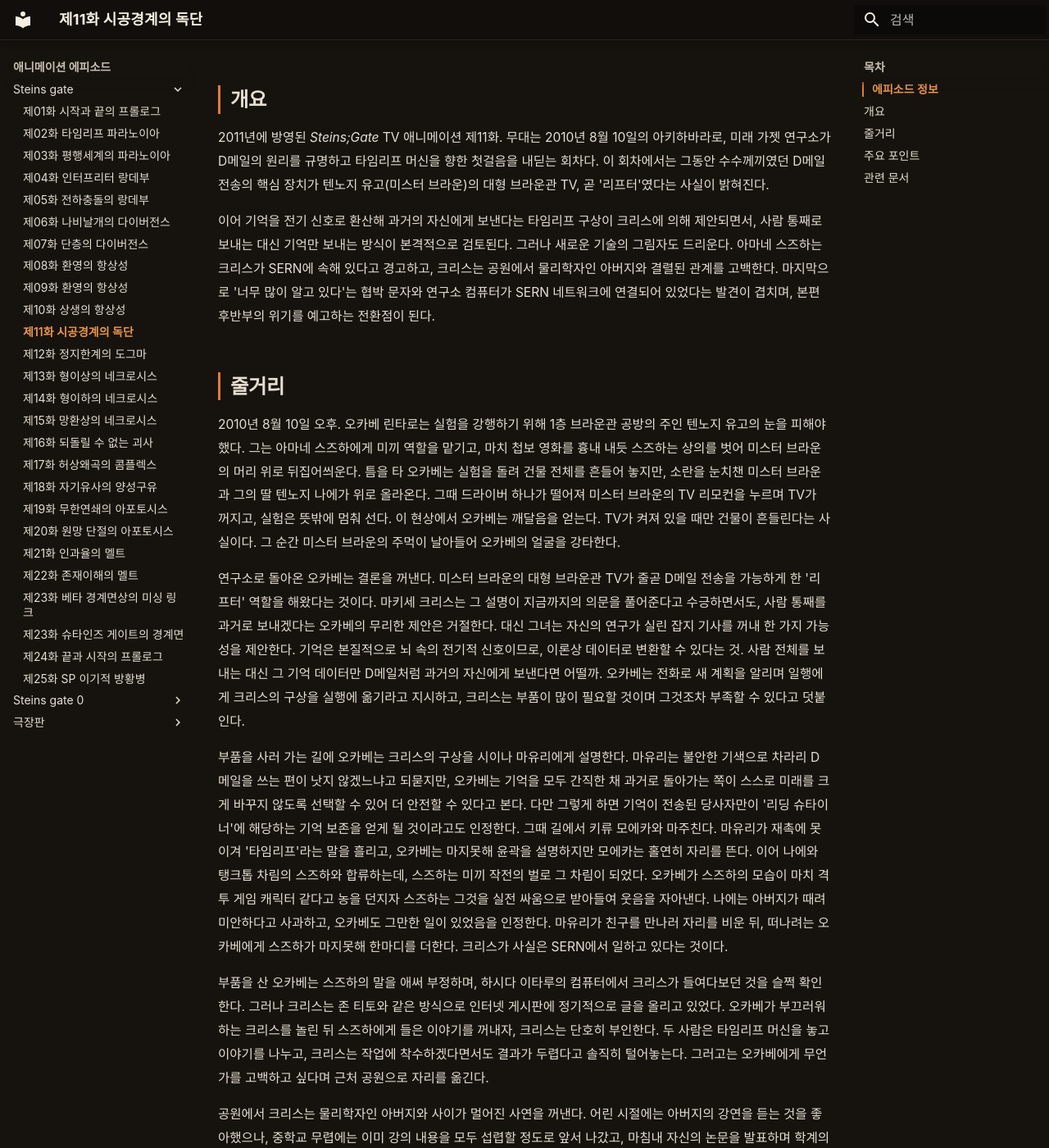
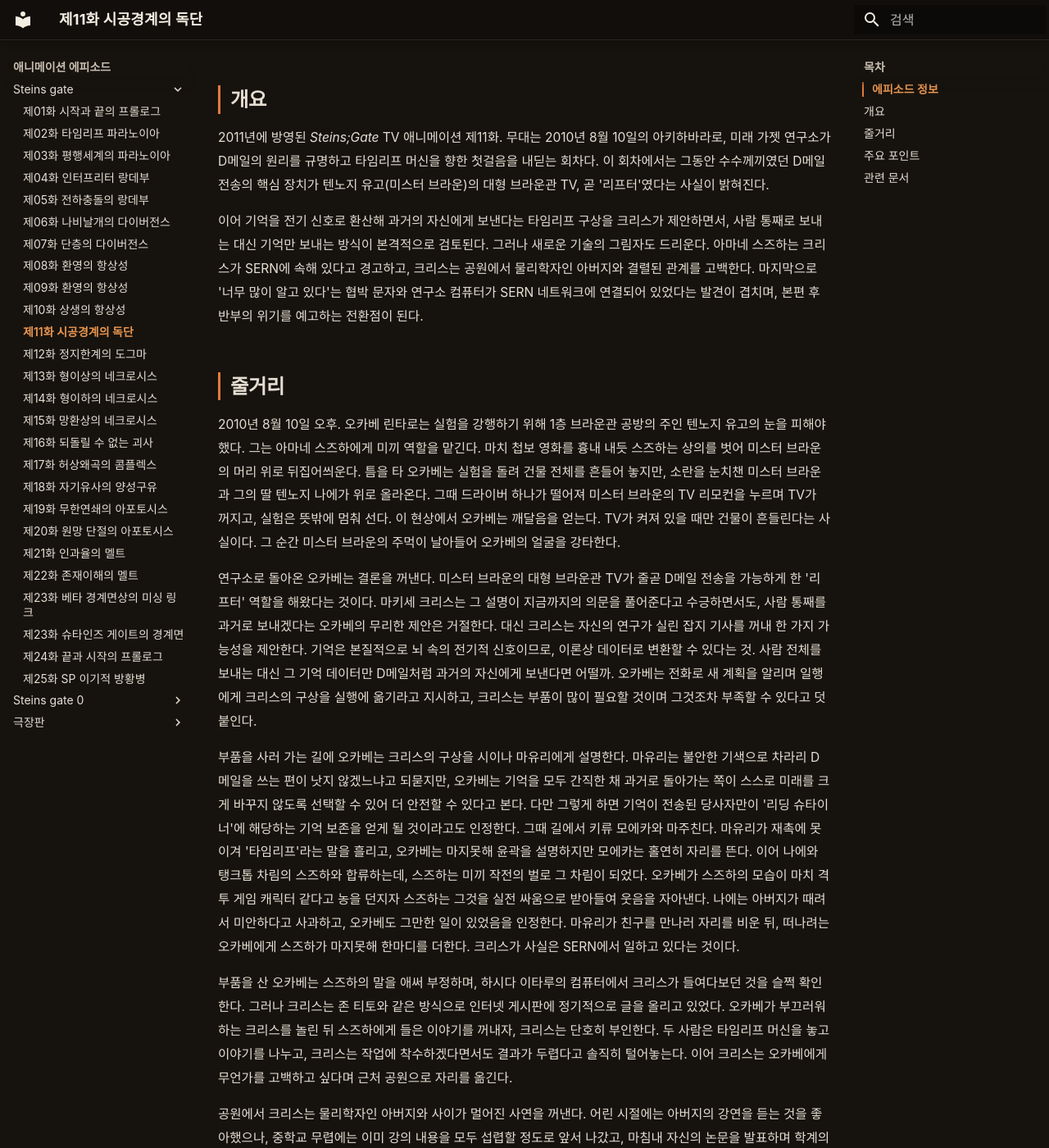
Before and after one commit to sgwiki/sgwiki.github.io, an MkDocs documentation site: the page built from wiki/애니메이션-에피소드/steins-gate/제11화-시공경계의-독단.md, in a window 1280 px wide and 1400 px high, scrolled down 1089 px. Shown: the whole window at 82% size. Built offline with MkDocs 1.6.1 and Material for MkDocs 9.7.7, drawn with Linux system fonts in a browser that asks for light colours; some web fonts are replaced; some of the changed text lies outside the part shown.

Commit message:
chore(wiki): sg-ep11 정비 — 번역투 수동태 교정·대명사 명시화·문장 분리·스포일러 배지 맞춤법
Co-Authored-By: Claude Opus 4.6 <noreply@anthropic.com>

```diff
--- a/wiki/애니메이션-에피소드/steins-gate/제11화-시공경계의-독단.md
+++ b/wiki/애니메이션-에피소드/steins-gate/제11화-시공경계의-독단.md
@@ -7,7 +7,7 @@ description: "*Steins;Gate* 본편 제11화. 미스터 브라운의 대형 브
 ---
 
 !!! warning "스포일러"
-    이 문서는 *Steins;Gate* 본편 중후반 전개(리프터의 정체, 타임리프 머신의 기원, 크리스와 아버지의 부녀 갈등, SERN의 연구소 침입 징후 등)를 포함합니다 (main_story).
+    이 문서는 *Steins;Gate* 본편 중후반 전개(리프터의 정체, 타임리프 머신의 기원, 크리스와 아버지의 부녀 갈등, SERN의 연구소 침입 징후 등)를 포함합니다(main_story).
 
 # 제11화: 시공경계의 독단 (Dogma of the Space-Time Boundary -Dogma in Event Horizon-)
 
@@ -30,17 +30,17 @@ description: "*Steins;Gate* 본편 제11화. 미스터 브라운의 대형 브
 
 2011년에 방영된 *Steins;Gate* TV 애니메이션 제11화. 무대는 2010년 8월 10일의 아키하바라로, 미래 가젯 연구소가 D메일의 원리를 규명하고 타임리프 머신을 향한 첫걸음을 내딛는 회차다. 이 회차에서는 그동안 수수께끼였던 D메일 전송의 핵심 장치가 텐노지 유고(미스터 브라운)의 대형 브라운관 TV, 곧 '리프터'였다는 사실이 밝혀진다.
 
-이어 기억을 전기 신호로 환산해 과거의 자신에게 보낸다는 타임리프 구상이 크리스에 의해 제안되면서, 사람 통째로 보내는 대신 기억만 보내는 방식이 본격적으로 검토된다. 그러나 새로운 기술의 그림자도 드리운다. 아마네 스즈하는 크리스가 SERN에 속해 있다고 경고하고, 크리스는 공원에서 물리학자인 아버지와 결렬된 관계를 고백한다. 마지막으로 '너무 많이 알고 있다'는 협박 문자와 연구소 컴퓨터가 SERN 네트워크에 연결되어 있었다는 발견이 겹치며, 본편 후반부의 위기를 예고하는 전환점이 된다.
+이어 기억을 전기 신호로 환산해 과거의 자신에게 보낸다는 타임리프 구상을 크리스가 제안하면서, 사람 통째로 보내는 대신 기억만 보내는 방식이 본격적으로 검토된다. 그러나 새로운 기술의 그림자도 드리운다. 아마네 스즈하는 크리스가 SERN에 속해 있다고 경고하고, 크리스는 공원에서 물리학자인 아버지와 결렬된 관계를 고백한다. 마지막으로 '너무 많이 알고 있다'는 협박 문자와 연구소 컴퓨터가 SERN 네트워크에 연결되어 있었다는 발견이 겹치며, 본편 후반부의 위기를 예고하는 전환점이 된다.
 
 ## 줄거리
 
-2010년 8월 10일 오후. 오카베 린타로는 실험을 강행하기 위해 1층 브라운관 공방의 주인 텐노지 유고의 눈을 피해야 했다. 그는 아마네 스즈하에게 미끼 역할을 맡기고, 마치 첩보 영화를 흉내 내듯 스즈하는 상의를 벗어 미스터 브라운의 머리 위로 뒤집어씌운다. 틈을 타 오카베는 실험을 돌려 건물 전체를 흔들어 놓지만, 소란을 눈치챈 미스터 브라운과 그의 딸 텐노지 나에가 위로 올라온다. 그때 드라이버 하나가 떨어져 미스터 브라운의 TV 리모컨을 누르며 TV가 꺼지고, 실험은 뜻밖에 멈춰 선다. 이 현상에서 오카베는 깨달음을 얻는다. TV가 켜져 있을 때만 건물이 흔들린다는 사실이다. 그 순간 미스터 브라운의 주먹이 날아들어 오카베의 얼굴을 강타한다.
+2010년 8월 10일 오후. 오카베 린타로는 실험을 강행하기 위해 1층 브라운관 공방의 주인 텐노지 유고의 눈을 피해야 했다. 그는 아마네 스즈하에게 미끼 역할을 맡긴다. 마치 첩보 영화를 흉내 내듯 스즈하는 상의를 벗어 미스터 브라운의 머리 위로 뒤집어씌운다. 틈을 타 오카베는 실험을 돌려 건물 전체를 흔들어 놓지만, 소란을 눈치챈 미스터 브라운과 그의 딸 텐노지 나에가 위로 올라온다. 그때 드라이버 하나가 떨어져 미스터 브라운의 TV 리모컨을 누르며 TV가 꺼지고, 실험은 뜻밖에 멈춰 선다. 이 현상에서 오카베는 깨달음을 얻는다. TV가 켜져 있을 때만 건물이 흔들린다는 사실이다. 그 순간 미스터 브라운의 주먹이 날아들어 오카베의 얼굴을 강타한다.
 
-연구소로 돌아온 오카베는 결론을 꺼낸다. 미스터 브라운의 대형 브라운관 TV가 줄곧 D메일 전송을 가능하게 한 '리프터' 역할을 해왔다는 것이다. 마키세 크리스는 그 설명이 지금까지의 의문을 풀어준다고 수긍하면서도, 사람 통째를 과거로 보내겠다는 오카베의 무리한 제안은 거절한다. 대신 그녀는 자신의 연구가 실린 잡지 기사를 꺼내 한 가지 가능성을 제안한다. 기억은 본질적으로 뇌 속의 전기적 신호이므로, 이론상 데이터로 변환할 수 있다는 것. 사람 전체를 보내는 대신 그 기억 데이터만 D메일처럼 과거의 자신에게 보낸다면 어떨까. 오카베는 전화로 새 계획을 알리며 일행에게 크리스의 구상을 실행에 옮기라고 지시하고, 크리스는 부품이 많이 필요할 것이며 그것조차 부족할 수 있다고 덧붙인다.
+연구소로 돌아온 오카베는 결론을 꺼낸다. 미스터 브라운의 대형 브라운관 TV가 줄곧 D메일 전송을 가능하게 한 '리프터' 역할을 해왔다는 것이다. 마키세 크리스는 그 설명이 지금까지의 의문을 풀어준다고 수긍하면서도, 사람 통째를 과거로 보내겠다는 오카베의 무리한 제안은 거절한다. 대신 크리스는 자신의 연구가 실린 잡지 기사를 꺼내 한 가지 가능성을 제안한다. 기억은 본질적으로 뇌 속의 전기적 신호이므로, 이론상 데이터로 변환할 수 있다는 것. 사람 전체를 보내는 대신 그 기억 데이터만 D메일처럼 과거의 자신에게 보낸다면 어떨까. 오카베는 전화로 새 계획을 알리며 일행에게 크리스의 구상을 실행에 옮기라고 지시하고, 크리스는 부품이 많이 필요할 것이며 그것조차 부족할 수 있다고 덧붙인다.
 
-부품을 사러 가는 길에 오카베는 크리스의 구상을 시이나 마유리에게 설명한다. 마유리는 불안한 기색으로 차라리 D메일을 쓰는 편이 낫지 않겠느냐고 되묻지만, 오카베는 기억을 모두 간직한 채 과거로 돌아가는 쪽이 스스로 미래를 크게 바꾸지 않도록 선택할 수 있어 더 안전할 수 있다고 본다. 다만 그렇게 하면 기억이 전송된 당사자만이 '리딩 슈타이너'에 해당하는 기억 보존을 얻게 될 것이라고도 인정한다. 그때 길에서 키류 모에카와 마주친다. 마유리가 재촉에 못 이겨 '타임리프'라는 말을 흘리고, 오카베는 마지못해 윤곽을 설명하지만 모에카는 홀연히 자리를 뜬다. 이어 나에와 탱크톱 차림의 스즈하와 합류하는데, 스즈하는 미끼 작전의 벌로 그 차림이 되었다. 오카베가 스즈하의 모습이 마치 격투 게임 캐릭터 같다고 농을 던지자 스즈하는 그것을 실전 싸움으로 받아들여 웃음을 자아낸다. 나에는 아버지가 때려 미안하다고 사과하고, 오카베도 그만한 일이 있었음을 인정한다. 마유리가 친구를 만나러 자리를 비운 뒤, 떠나려는 오카베에게 스즈하가 마지못해 한마디를 더한다. 크리스가 사실은 SERN에서 일하고 있다는 것이다.
+부품을 사러 가는 길에 오카베는 크리스의 구상을 시이나 마유리에게 설명한다. 마유리는 불안한 기색으로 차라리 D메일을 쓰는 편이 낫지 않겠느냐고 되묻지만, 오카베는 기억을 모두 간직한 채 과거로 돌아가는 쪽이 스스로 미래를 크게 바꾸지 않도록 선택할 수 있어 더 안전할 수 있다고 본다. 다만 그렇게 하면 기억이 전송된 당사자만이 '리딩 슈타이너'에 해당하는 기억 보존을 얻게 될 것이라고도 인정한다. 그때 길에서 키류 모에카와 마주친다. 마유리가 재촉에 못 이겨 '타임리프'라는 말을 흘리고, 오카베는 마지못해 윤곽을 설명하지만 모에카는 홀연히 자리를 뜬다. 이어 나에와 탱크톱 차림의 스즈하와 합류하는데, 스즈하는 미끼 작전의 벌로 그 차림이 되었다. 오카베가 스즈하의 모습이 마치 격투 게임 캐릭터 같다고 농을 던지자 스즈하는 그것을 실전 싸움으로 받아들여 웃음을 자아낸다. 나에는 아버지가 때려서 미안하다고 사과하고, 오카베도 그만한 일이 있었음을 인정한다. 마유리가 친구를 만나러 자리를 비운 뒤, 떠나려는 오카베에게 스즈하가 마지못해 한마디를 더한다. 크리스가 사실은 SERN에서 일하고 있다는 것이다.
 
-부품을 산 오카베는 스즈하의 말을 애써 부정하며, 하시다 이타루의 컴퓨터에서 크리스가 들여다보던 것을 슬쩍 확인한다. 그러나 크리스는 존 티토와 같은 방식으로 인터넷 게시판에 정기적으로 글을 올리고 있었다. 오카베가 부끄러워하는 크리스를 놀린 뒤 스즈하에게 들은 이야기를 꺼내자, 크리스는 단호히 부인한다. 두 사람은 타임리프 머신을 놓고 이야기를 나누고, 크리스는 작업에 착수하겠다면서도 결과가 두렵다고 솔직히 털어놓는다. 그러고는 오카베에게 무언가를 고백하고 싶다며 근처 공원으로 자리를 옮긴다.
+부품을 산 오카베는 스즈하의 말을 애써 부정하며, 하시다 이타루의 컴퓨터에서 크리스가 들여다보던 것을 슬쩍 확인한다. 그러나 크리스는 존 티토와 같은 방식으로 인터넷 게시판에 정기적으로 글을 올리고 있었다. 오카베가 부끄러워하는 크리스를 놀린 뒤 스즈하에게 들은 이야기를 꺼내자, 크리스는 단호히 부인한다. 두 사람은 타임리프 머신을 놓고 이야기를 나누고, 크리스는 작업에 착수하겠다면서도 결과가 두렵다고 솔직히 털어놓는다. 이어 크리스는 오카베에게 무언가를 고백하고 싶다며 근처 공원으로 자리를 옮긴다.
 
 공원에서 크리스는 물리학자인 아버지와 사이가 멀어진 사연을 꺼낸다. 어린 시절에는 아버지의 강연을 듣는 것을 좋아했으나, 중학교 무렵에는 이미 강의 내용을 모두 섭렵할 정도로 앞서 나갔고, 마침내 자신의 논문을 발표하며 학계의 주목을 받았다. 처음에는 아버지도 기뻐하며 서로 연구를 나눴지만, 크리스가 아버지 논문의 결함까지 지적하며 비판하기 시작하자 아버지는 그녀를 라이벌로 여기며 연락을 끊었고, 급기야 아내와 동료에게 폭력을 휘두르기에 이르렀다. 크리스는 타임리프 머신을 완성하면 아버지가 또다시 부정적으로 반응할까 두려워하면서도, 연구자로서의 호기심이 이겨 작업을 밀어붙이기로 한다. 오카베는 그 장치를 써서 크리스의 깨어진 부녀 관계를 회복하는 데 힘을 보태겠다고 약속하고, 크리스는 그 말을 받아들인다.
 
```
Also changed, not shown: other parts of wiki/애니메이션-에피소드/steins-gate/제11화-시공경계의-독단.md (+1 -1 lines).
